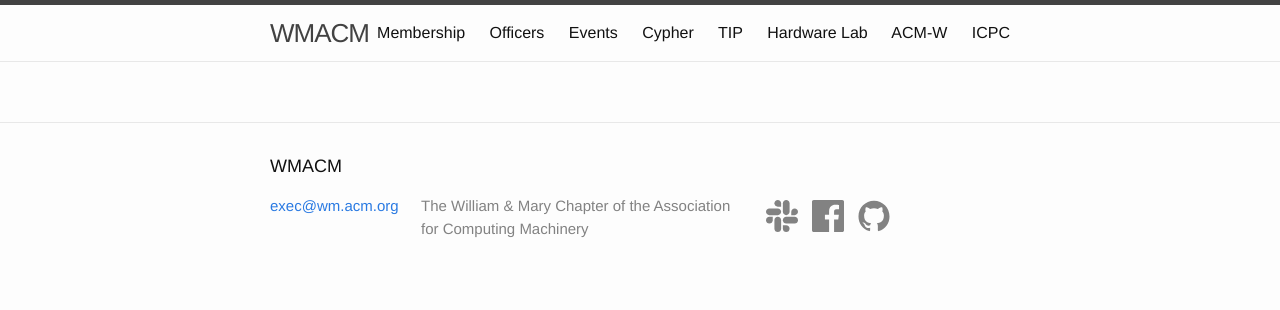
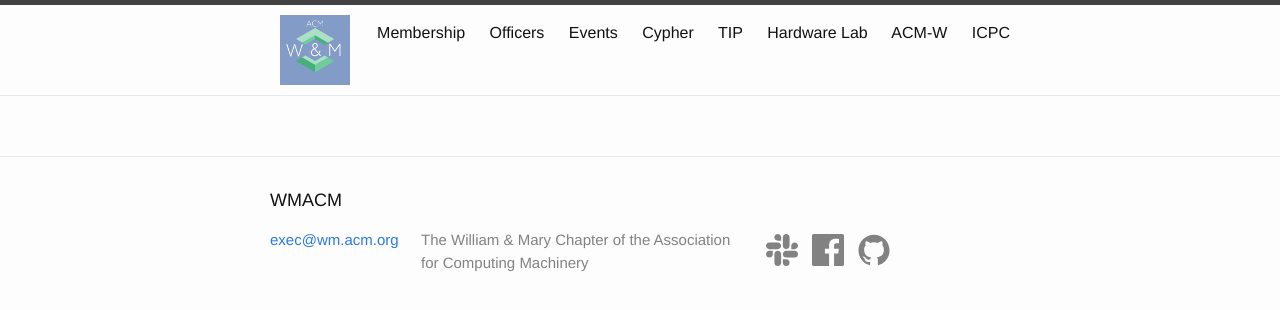
Before and after one commit to ACMWM/acmwm.github.io, a Jekyll site: the page built from index.html, in a window 1280 px wide. Shown: the top 310 px of the page. Built offline with Jekyll 4.4.1, drawn with Linux system fonts in a browser that asks for light colours.

Commit message:
header: Use logo instead of site name

```diff
--- a/_includes/header.html
+++ b/_includes/header.html
@@ -2,7 +2,9 @@
 
   <div class="wrapper">
 
-    <a class="site-title" href="{{ site.baseurl }}/">{{ site.title }}</a>
+    <a class="site-title" href="{{ site.baseurl }}/">
+		<img src=" {{ "/images/logo.png" | prepend: site.baseurl }}" />
+	</a>
 
     <nav class="site-nav">
       <a href="#" class="menu-icon">
--- a/_sass/_layout.scss
+++ b/_sass/_layout.scss
@@ -22,6 +22,11 @@
     &:visited {
         color: $grey-color-dark;
     }
+	> img {
+		height: 70px;
+		width: 70px;
+		padding: 10px;
+	}
 }
 
 .site-nav {
```
Also changed, not shown: images/logo.png (added).
